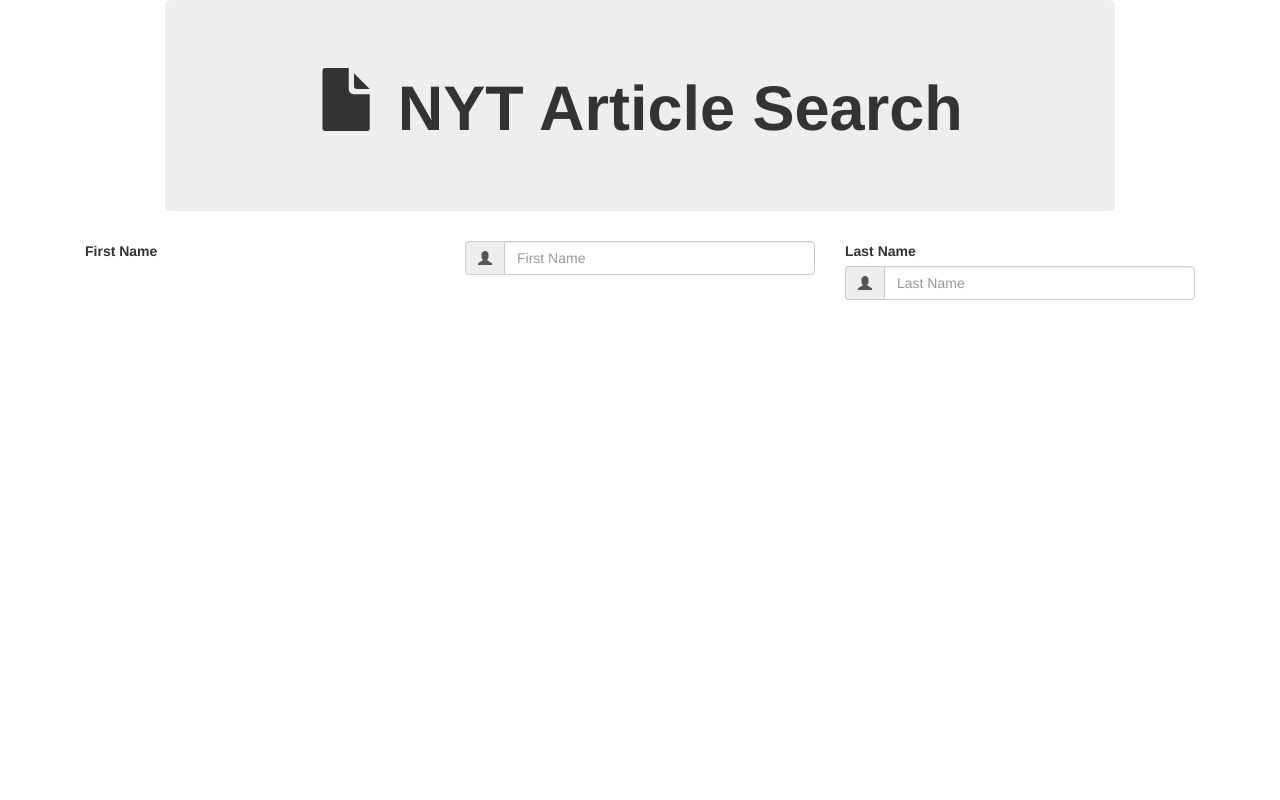
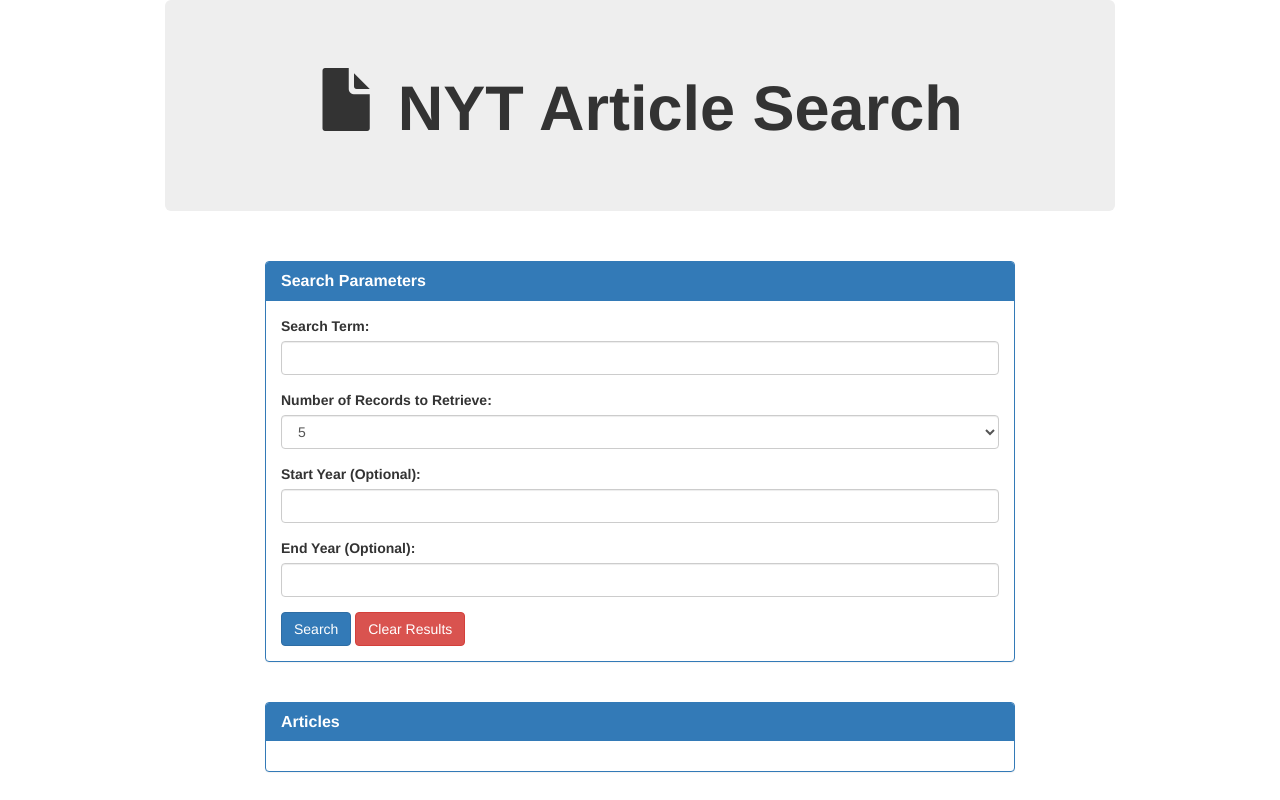
Before and after one commit to salszu/nytSearch, a plain HTML site: page index.html in a window 1280 px wide. Drawn offline with nearby package versions, Linux system fonts and the light colour scheme.

Commit message:
frontend shell

```diff
--- a/index.html
+++ b/index.html
@@ -16,21 +16,63 @@
             <h1 class="text-center" id="headText"><span class="glyphicon glyphicon-file"></span> <strong> NYT Article Search</strong></h1>
             <h3 class="text-center"></h3>
         </div>
-        <div class="form-group">
-            <label class="col-md-4 control-label">First Name</label>
-            <div class="col-md-4 inputGroupContainer">
-                <div class="input-group">
-                    <span class="input-group-addon"><i class="glyphicon glyphicon-user"></i></span>
-                    <input name="first_name" placeholder="First Name" class="form-control" type="text">
+        <!-- search term -->
+        <div class="row">
+            <div class="col-sm-8 col-sm-offset-2">
+                <br>
+                <!-- First panel is for handling the search parameters -->
+                <div class="panel panel-primary">
+                    <div class="panel-heading">
+                        <h3 class="panel-title"><strong><i class="searchList"></i>   Search Parameters</strong></h3>
+                    </div>
+                    <div class="panel-body">
+                        <!-- Here we create an HTML Form for handling the inputs-->
+                        <form role="form">
+                            <!-- Here we create the text box for capturing the search term-->
+                            <div class="form-group">
+                                <label for="search">Search Term:</label>
+                                <input type="text" class="form-control" id="searchTerm">
+                            </div>
+                            <!-- Here we capture the number of records that the user wants to retrieve  -->
+                            <div class="form-group">
+                                <label for="pwd">Number of Records to Retrieve:</label>
+                                <select class="form-control" id="recordNumber">
+                                    <option value=1>1</option>
+                                    <!-- Setting the option for 5 as default -->
+                                    <option value=5 selected>5</option>
+                                    <option value=10>10</option>
+                                </select>
+                            </div>
+                            <!-- Here we capture the Start Year Parameter-->
+                            <div class="form-group">
+                                <label for="startYear">Start Year (Optional):</label>
+                                <input type="text" class="form-control" id="startYear">
+                            </div>
+                            <!-- Here we capture the End Year Parameter -->
+                            <div class="form-group">
+                                <label for="endYear">End Year (Optional):</label>
+                                <input type="text" class="form-control" id="endYear">
+                            </div>
+                            <!-- Here we have our final submit button -->
+                            <button type="submit" class="btn btn-primary" id="runSearch"><i class=""></i> Search</button>
+                            <button type="button" class="btn btn-danger" id="clearAll"><i class=""></i> Clear Results</button>
+                        </form>
+                    </div>
                 </div>
             </div>
         </div>
-        <div class="form-group">
-            <label class="col-md-4 control-label">Last Name</label>
-            <div class="col-md-4 inputGroupContainer">
-                <div class="input-group">
-                    <span class="input-group-addon"><i class="glyphicon glyphicon-user"></i></span>
-                    <input name="last_name" placeholder="Last Name" class="form-control" type="text">
+        <div class="row">
+            <div class="col-sm-8 col-sm-offset-2">
+                <br>
+                <!-- This panel will initially be made up of a panel and wells for each of the articles retrieved -->
+                <div class="panel panel-primary">
+                    <!-- Panel Heading for the retrieved articles box -->
+                    <div class="panel-heading">
+                        <h3 class="panel-title"><strong><i class=""></i>  Articles</strong></h3>
+                    </div>
+                    <!-- This main panel will hold each of the resulting articles -->
+                    <div class="panel-body" id="showArticles">
+                    </div>
                 </div>
             </div>
         </div>
```
